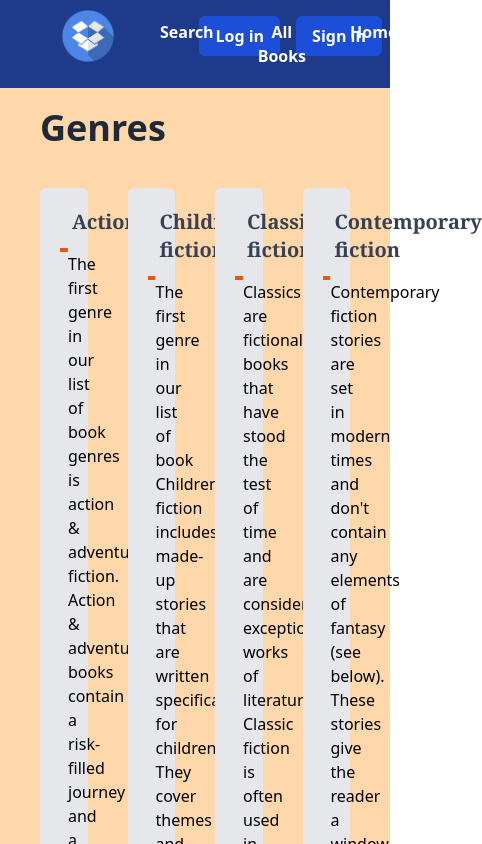
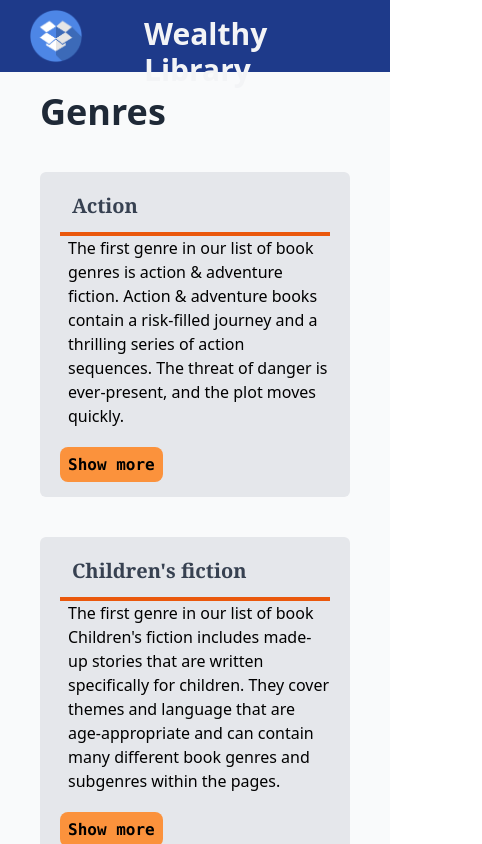
Before and after one commit to ehsan1401/book-project, a React (Create React App) app: page /genres in a window 390 px wide. Shown: the top 844 px of the page, 482 px wide, since content can reach past the window. Built offline with nearby package versions, Linux system fonts and the light colour scheme.

Commit message:
responsive some pages

```diff
--- a/src/Components/Home.js
+++ b/src/Components/Home.js
@@ -22,41 +22,41 @@ const HomePage = () => {
                     <div className="genre-items grid grid-flow-col w-full h-auto mb-5 gap-5">
 
 
-                        <div className="cart h-50 w-auto relative rounded-sm">
+                        <Link to={"/genre/" + 5} className="cart h-50 w-auto relative rounded-sm">
                             {/* <h1 className=' text-center h-50'>Fantasy</h1> */}
                             <p className='absolute w-full h-full flex justify-center items-center bg-slate-800 bg-opacity-80 text-white font-semibold text-xl hover:opacity-0 transition duration-500 cursor-pointer rounded-lg '>Fantasy</p>
                             <img src="./images/Book-genres/Fantasy.jpg" alt="Fantasy" className="w-auto h-full rounded-lg"/>
-                        </div>
-                        <div className="cart h-50 w-auto relative rounded-sm hidden sm:flex">
+                        </Link>
+                        <Link to={"/genre/" + 8} className="cart h-50 w-auto relative rounded-sm hidden sm:flex">
                             {/* <h1 className=' text-center h-50'>Fantasy</h1> */}
                             <p className='absolute w-full h-full flex justify-center items-center bg-slate-800 bg-opacity-80 text-white font-semibold text-xl hover:opacity-0 transition duration-500 cursor-pointer rounded-lg '>Science Fiction</p>
                             <img src="./images/Book-genres/Science-Fiction.jpg" alt="Science Fiction" className="w-auto h-full rounded-lg"/>
-                        </div>
-                        <div className="cart h-50 w-auto relative rounded-sm ">
+                        </Link>
+                        <Link to={"/genre/" + 9} className="cart h-50 w-auto relative rounded-sm ">
                             {/* <h1 className=' text-center h-50'>Fantasy</h1> */}
                             <p className='absolute w-full h-full flex justify-center items-center bg-slate-800 bg-opacity-80 text-white font-semibold text-xl hover:opacity-0 transition duration-500 cursor-pointer rounded-lg '>Dystopian </p>
                             <img src="./images/Book-genres/Dystopian.jpg" alt="Dystopian" className="w-auto h-full rounded-lg"/>
-                        </div>
-                        <div className="cart h-50 w-auto relative rounded-sm hidden sm:flex">
+                        </Link>
+                        <Link to={"/genre/" + 10} className="cart h-50 w-auto relative rounded-sm hidden sm:flex">
                             {/* <h1 className=' text-center h-50'>Fantasy</h1> */}
                             <p className='absolute w-full h-full flex justify-center items-center bg-slate-800 bg-opacity-80 text-white font-semibold text-xl hover:opacity-0 transition duration-500 cursor-pointer rounded-lg '>Adventure </p>
                             <img src="./images/Book-genres/Adventure.png" alt="Adventure" className="w-auto h-full rounded-lg"/>
-                        </div>
-                        <div className="cart h-50 w-auto relative rounded-sm hidden md:flex">
+                        </Link>
+                        <Link to={"/genre/" + 11} className="cart h-50 w-auto relative rounded-sm hidden md:flex">
                             {/* <h1 className=' text-center h-50'>Fantasy</h1> */}
                             <p className='absolute w-full h-full flex justify-center items-center bg-slate-800 bg-opacity-80 text-white font-semibold text-xl hover:opacity-0 transition duration-500 cursor-pointer rounded-lg '>Romance </p>
                             <img src="./images/Book-genres/Romance.png" alt="Romance" className="w-auto h-full rounded-lg"/>
-                        </div>
-                        <div className="cart h-50 w-auto relative rounded-sm hidden lg:flex">
+                        </Link>
+                        <Link to={"/genre/" + 12} className="cart h-50 w-auto relative rounded-sm hidden lg:flex">
                             {/* <h1 className=' text-center h-50'>Fantasy</h1> */}
                             <p className='absolute w-full h-full flex justify-center items-center bg-slate-800 bg-opacity-80 text-white font-semibold text-xl hover:opacity-0 transition duration-500 cursor-pointer rounded-lg '>Horror </p>
                             <img src="./images/Book-genres/Horror.jpg" alt="Horror" className="w-auto h-full rounded-lg"/>
-                        </div>
-                        <div className="cart h-50 w-auto relative rounded-sm hidden lg:flex">
+                        </Link>
+                        <Link to={"/genre/" + 13} className="cart h-50 w-auto relative rounded-sm hidden lg:flex">
                             {/* <h1 className=' text-center h-50'>Fantasy</h1> */}
                             <p className='absolute w-full h-full flex justify-center items-center bg-slate-800 bg-opacity-80 text-white font-semibold text-xl hover:opacity-0 transition duration-500 cursor-pointer rounded-lg '>Thriller </p>
                             <img src="./images/Book-genres/Thriller.jpg" alt="Thriller" className="w-auto h-full rounded-lg"/>
-                        </div>
+                        </Link>
 
                     </div>
 
--- a/src/Components/NavBar.js
+++ b/src/Components/NavBar.js
@@ -6,7 +6,20 @@ const NavigationBar = () => {
     const [login,setLogin] = useState(false);
     return (
         <div className="navigationbar">
-            <div className="content bg-blue-900 text-white">
+            <div className="content bg-blue-900 text-white md:hidden">
+                <ul className="grid text-left p-2 gap-5 ml-2 list-none" id="dropDown">
+                <Link to={"/"}><li className="w-14 h-14 mx-3"><img src="images/logo.png" alt="logo"/></li></Link>
+                <h1 className="absolute pl-36 right-5 top-4 font-bold text-3xl text-gray-100">Wealthy Library</h1>
+                    <ul id="nav-md" className="hidden">
+                            <a href="#search-for-books" className="scroll-smoot p-3 font-bold hover:text-blue-500 transition duration-200"><li> Search </li></a>
+                            <Link to={"/All-books"} className="p-3 font-bold hover:text-blue-500 transition duration-200"><li> All Books </li></Link>
+                            <Link to={"/"} className="p-3 font-bold hover:text-blue-500 transition duration-200"><li> Home </li></Link>
+                            <Link to={"/Login"} className="p-3 font-bold hover:text-blue-500 transition duration-200"><li> Account </li></Link>
+                    </ul>
+                </ul>
+
+            </div>
+            <div className="content bg-blue-900 text-white hidden md:block">
                 { login && <Link to={'/dashboard'} className="float-right bg-blue-700 font-bold px-4 py-2 mx-5 my-4 rounded-md hover:bg-blue-100 hover:text-black transition duration-300" title='welcome to your account'>User</Link>}
 
                 { !login && <Link to={'/SignIn'} className="float-right bg-blue-700 font-bold px-4 py-2 mx-2 my-4 rounded-md hover:bg-blue-100 hover:text-black transition duration-300" title="Sign in to read more" >Sign in</Link>}
--- a/src/Components/genre.js
+++ b/src/Components/genre.js
@@ -4,9 +4,9 @@ import GenreData from '../db/Json/genres.json';
 
 const GenrePage = () => {
     return (
-        <div className="genre bg-orange-200">
-            <h1 className='text-left font-extrabold text-4xl ml-10 pt-5 text-gray-800'>Genres</h1>
-            <div className="genre-container p-5 h-full grid grid-flow-row grid-cols-4">
+        <div className="genre bg-gray-50">
+            <h1 className='text-left font-bold text-4xl ml-10 pt-5 text-gray-800'>Genres</h1>
+            <div className="genre-container p-5 h-full grid grid-flow-row lg:grid-cols-4 md:grid-cols-3 sm:grid-cols-2 grid-cols-1">
                 {
                     GenreData.map((gen)=>{
                         return(
--- a/src/Components/genrePage.js
+++ b/src/Components/genrePage.js
@@ -1,6 +1,7 @@
 import GenreDate from "../db/Json/genres.json";
 import Books from "../db/Json/books.json";
 import { useParams } from "react-router-dom";
+import {Link} from 'react-router-dom'
 
 const GenrePage = () => {
   const { id } = useParams();
@@ -9,21 +10,53 @@ const GenrePage = () => {
     <div className="GenrePage">
       {GenreDate.map((gen) =>
         intID === gen.genreId
-          ? Books.map((book) =>
+          ? (
+
+            <div className="sm:flex grid gap-3 p-5">
+              <div className="grid grid-flow-row grid-cols-2 md:grid-cols-3 lg:grid-cols-4 xl:grid-cols-5  w-full gap-5 p-10 bg-gray-100 rounded-lg">
+                {
+                            Books.map((book) =>
                             book.genre.map((gb) =>
                               gb === gen.genre ? (
-                  <div className="gb">
-                    <p>{book.name}</p>
-                    <img src={book.imageURl} alt={book.name} />
+                                <div className="gb-container flex w-full">
+                                  <Link to={"/book/" + book.id}>
+                                      <div className="popular-card h-auto w-auto relative rounded-sm">
+                                        <div className="absolute w-full h-full bg-slate-800 opacity-0 text-white font-semibold text-sm hover:opacity-100 transition duration-500 cursor-pointer rounded-lg px-3 py-5 overflow-y-scroll">
+                                          <h1 className="title py-1 font-bold">
+                                            {book.name}
+                                          </h1>
+                                          <h1 className="author font-normal">
+                                            {book.author}
+                                          </h1>
+
+                                          <p className="p-2 font-light">{book.info}</p>
+                                        </div>
+                                          <img
+                                          src={book.imageURl}
+                                          alt="book"
+                                          className="md:w-96 w-full md:h-80 h-auto rounded-lg"
+                                          />
+                                    </div>
+                                  </Link>
                                 </div>
                               ) : (
                                 ""
                               )
                             )
                           )
-          : ""
+                }
+              </div>
+              <div className="bg-gray-200 md:w-1/5 w-full p-5 border-2 border-dashed
+              border-black rounded-lg ">
+                <h1 className="font-bold mb-5">{gen.genre}</h1>
+                <p>{gen.genreInfo}</p>
+              </div>
+            </div>
+          ):""
+
       )}
     </div>
+
   );
 };
 
--- a/src/Components/popular.js
+++ b/src/Components/popular.js
@@ -18,7 +18,6 @@ const pop = () => {
                                     <Link to={"/book/" + item.id}>
                                         <div className="popular-card h-auto w-auto relative rounded-sm">
                                         <div className="absolute w-full h-full bg-slate-800 opacity-0 text-white font-semibold text-sm hover:opacity-100 transition duration-500 cursor-pointer rounded-lg px-3 py-5 overflow-y-scroll">
-                                            {console.log(item.name)}
                                             <h1 className="title py-1 font-bold">
                                             {item.name}
                                             </h1>
--- a/src/db/Json/books.json
+++ b/src/db/Json/books.json
@@ -194,7 +194,7 @@
         "priceValue":"$",
         "publishdate":"",
         "age":"+11",
-        "genre":["Science Fiction"],
+        "genre":["Science Fiction" , "Action"],
         "language":["english"],
         "pages":"375",
         "imageURl":"../images/Books-image/Call-Us-What-We-Carry/Call-Us-What-We-Carry.jpg",
@@ -209,7 +209,7 @@
         "priceValue":"$",
         "publishdate":"",
         "age":"11-23",
-        "genre":["Romance","Adventure"],
+        "genre":["Romance","Adventure" , "Action"],
         "language":["english"],
         "pages":"375",
         "imageURl":"../images/Books-image/The-Code-Breaker/The-Code-Breaker.jpg",
@@ -224,7 +224,7 @@
         "priceValue":"",
         "publishdate":"",
         "age":"+13",
-        "genre":["Thriller"],
+        "genre":["Thriller","Action"],
         "language":["english"],
         "pages":"375",
         "imageURl":"../images/Books-image/Covered-with-Night/Covered-with-Night.jpg",
@@ -239,7 +239,7 @@
         "priceValue":"$",
         "publishdate":"",
         "age":"+14",
-        "genre":["Southern Gothic"],
+        "genre":["Southern Gothic","Action"],
         "language":["english"],
         "pages":"375",
         "imageURl":"../images/Books-image/Crying-in-H-Mart/Crying-in-H-Mart.jpg",
@@ -254,7 +254,7 @@
         "priceValue":"$",
         "publishdate":"",
         "age":"+10",
-        "genre":["Historical Fiction","Young adult"],
+        "genre":["Historical Fiction","Young adult","Action"],
         "language":["english"],
         "pages":"375",
         "imageURl":"../images/Books-image/Dear-Senthuran/Dear-Senthuran.jpg",
--- a/src/index.css
+++ b/src/index.css
@@ -7,3 +7,6 @@ body,
 #root {
   height: 100%;
 }
+#dropDown:hover  #nav-md {
+  display: block;
+}
```
Also changed, not shown: src/App.css (line endings or trailing spaces). Lines whose indentation alone changed are shown as unchanged.
